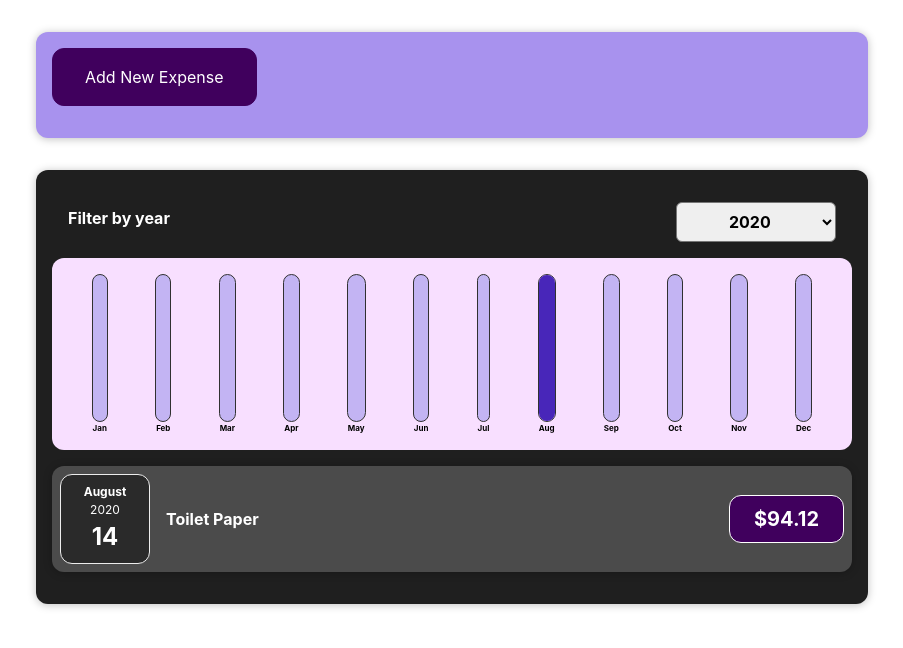
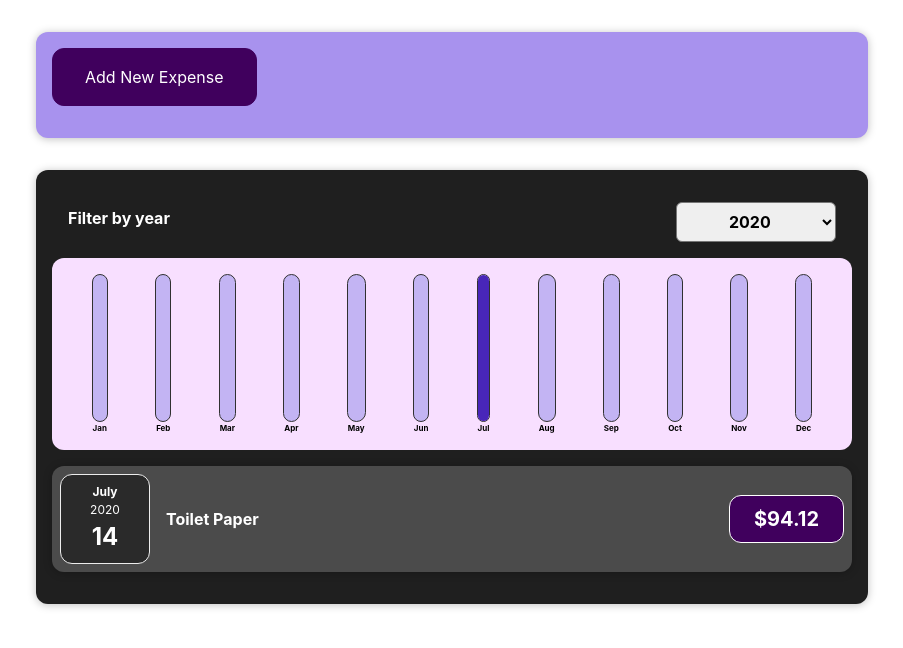
Before and after one commit to zane-lion-west/ReactProject2, a React (Vite) app: page / in a window 1280 px wide. Shown: the top 648 px of the page, without its empty margins (188-1091 px from the left). Built offline with nearby package versions, Linux system fonts and the light colour scheme.

Commit message:
having a bit of fun with the dummy expenses

```diff
--- /dev/null
+++ b/public/dummyExpenses.json
@@ -0,0 +1,32 @@
+[
+  {
+    "id": "e1",
+    "title": "Toilet Paper",
+    "amount": 94.12,
+    "date": "2020-7-14"
+  },
+  {
+    "id": "e2",
+    "title": "New TV",
+    "amount": 799.49,
+    "date": "2021-2-12"
+  },
+  {
+    "id": "e3",
+    "title": "Car Insurance",
+    "amount": 294.67,
+    "date": "2021-2-28"
+  },
+  {
+    "id": "e4",
+    "title": "New Desk (Wooden)",
+    "amount": 450,
+    "date": "2021-5-12"
+  },
+  {
+    "id": "e5",
+    "title": "New Wank tent (Plastic)",
+    "amount": 650,
+    "date": "2022-5-12"
+  }
+]
--- a/src/pages/App.jsx
+++ b/src/pages/App.jsx
@@ -1,7 +1,29 @@
-import { useState } from 'react';
+import { useEffect, useState } from 'react';
 import s from './App.module.scss';
 import Expenses from '../components/Expenses/Expenses';
 import NewExpense from '../components/NewExpense/NewExpense';
+
+/**
+ * @typedef Expense
+ * @property {string} id - The unique ID of the expense
+ * @property {string} title - The title of the expense
+ * @property {number} amount - The amount of the expense
+ * @property {Date} date - The date of the expense
+ */
+
+/**
+ * Fetches Dummy Expenses from `/public` folder. A cool tool
+ * you can use with Vite. If you put anything in the `/public`
+ * folder it will get served up as a static item you can use a
+ * fetch request to call
+ * @returns {Promise<Expense[]>}
+ */
+const fetchDummyExpenses = () =>
+  fetch('/dummyExpenses.json')
+    .then(data => data.json())
+    .then(data =>
+      data.map(({ date, ...rest }) => ({ ...rest, date: new Date(date) })),
+    );
 
 /**
  * @typedef AppProps
@@ -14,37 +36,16 @@ import NewExpense from '../components/NewExpense/NewExpense';
  * @param {AppProps} props
  * @returns {JSX.Element}
  */
+const App = () => {
+  const [expenses, setExpenses] = useState();
 
-const Dummy_Expenses = [
-  {
-    id: 'e1',
-    title: 'Toilet Paper',
-    amount: 94.12,
-    date: new Date(2020, 7, 14),
-  },
-  { id: 'e2', title: 'New TV', amount: 799.49, date: new Date(2021, 2, 12) },
-  {
-    id: 'e3',
-    title: 'Car Insurance',
-    amount: 294.67,
-    date: new Date(2021, 2, 28),
-  },
-  {
-    id: 'e4',
-    title: 'New Desk (Wooden)',
-    amount: 450,
-    date: new Date(2021, 5, 12),
-  },
-  {
-    id: 'e5',
-    title: 'New Wank tent (Plastic)',
-    amount: 650,
-    date: new Date(2022, 5, 12),
-  },
-];
-
-const App = () => {
-  const [expenses, setExpenses] = useState(Dummy_Expenses);
+  useEffect(() => {
+    if (!expenses) {
+      fetchDummyExpenses()
+        .then(setExpenses)
+        .catch(e => console.error('something went wrong', e.message));
+    }
+  }, [expenses]);
 
   const addExpenseHandler = expense => {
     setExpenses(prevExpenses => {
@@ -55,7 +56,7 @@ const App = () => {
   return (
     <div className={s.wrapper}>
       <NewExpense onAddExpense={addExpenseHandler} />
-      <Expenses items={expenses} />
+      <Expenses items={expenses || []} />
     </div>
   );
 };
```
